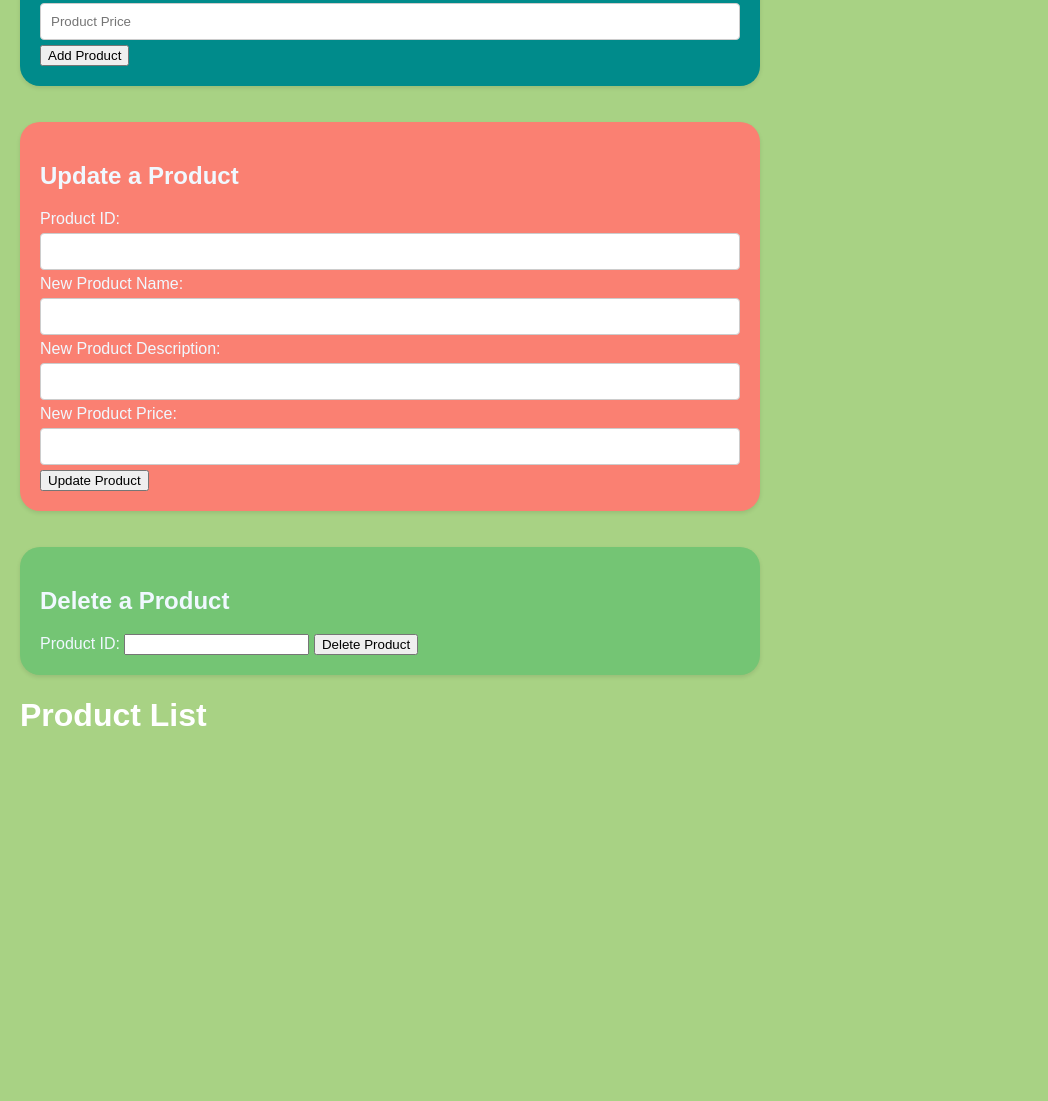
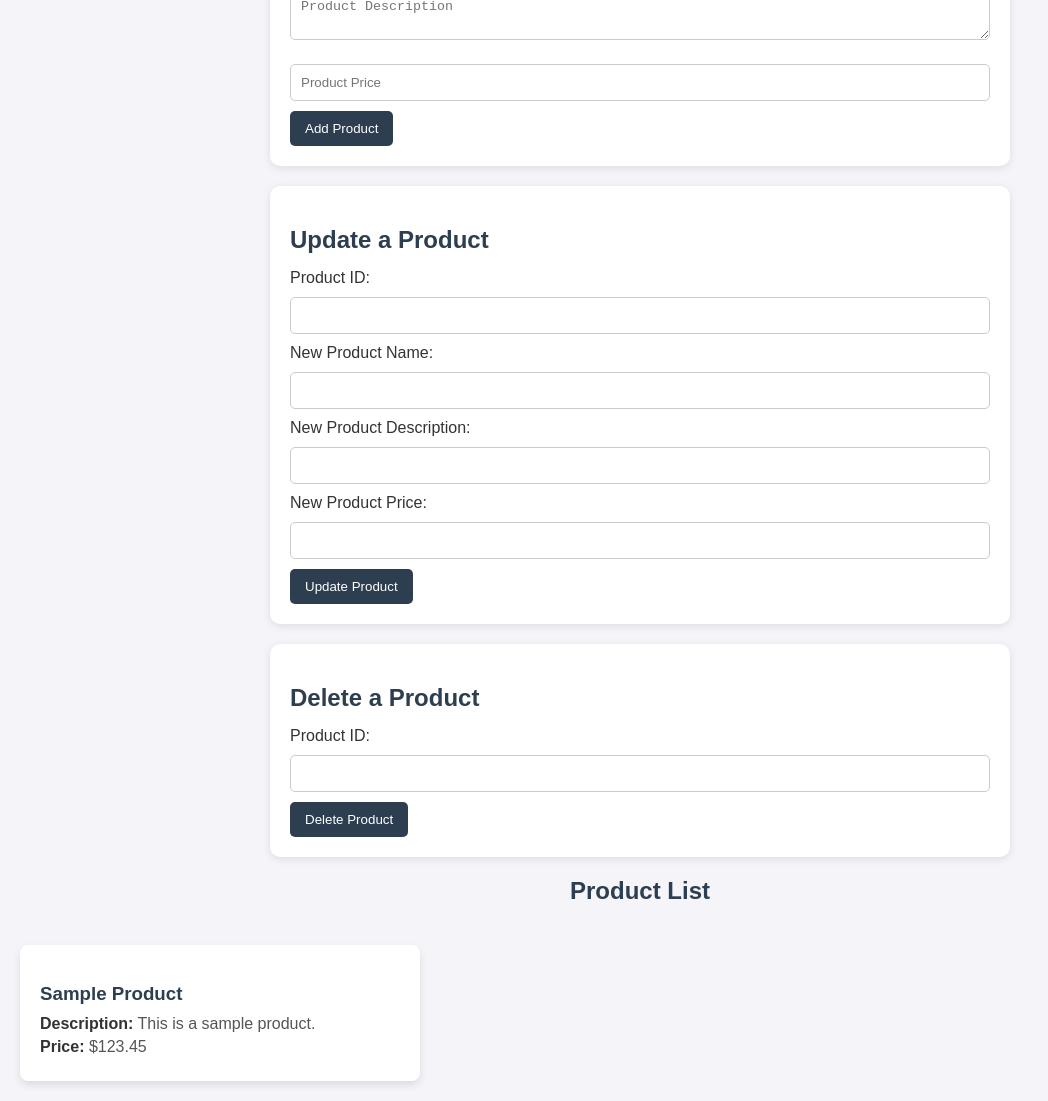
Before and after one commit to Sanaullah-Turab/Amazon-Clone, a website: page database/public/index.html in a window 1280 px wide. Shown: the part 259-1360 px from the top of the page, without its empty margins (0-1048 px from the left). Before the commit the page ends 1034 px from the top, so only its background shows below. Drawn offline with Linux system fonts and the light colour scheme; no server answers.

Commit message:
complete product management system

```diff
--- a/database/public/index.html
+++ b/database/public/index.html
@@ -1,92 +1,91 @@
 <!DOCTYPE html>
 <html lang="en">
   <head>
-    <meta charset="UTF-8">
-    <meta name="viewport" content="width=device-width, initial-scale=1.0">
+    <meta charset="UTF-8" />
+    <meta name="viewport" content="width=device-width, initial-scale=1.0" />
     <title>Product Management</title>
-    <link rel="stylesheet" href="style.css">
+    <link rel="stylesheet" href="style.css" />
   </head>
   <body>
-    <br><br>
+    <!-- Header -->
+    <header class="header">
+      <h1>Product Management System</h1>
+    </header>
+
+    <!-- Add Product Form -->
+    <section class="form-container">
       <form id="product-form">
-
         <h2>Add Product</h2>
-        <input type="text" id="name" placeholder="Product Name" required /><br>
-        <textarea id="description" placeholder="Product Description" required></textarea><br>
-        <input type="number" id="price" placeholder="Product Price" required /><br>
+        <input type="text" id="name" placeholder="Product Name" required />
+        <textarea
+          id="description"
+          placeholder="Product Description"
+          required
+        ></textarea>
+        <input type="number" id="price" placeholder="Product Price" required />
         <button type="submit">Add Product</button>
       </form>
-    <br><br>
+    </section>
+
+    <!-- Update Product Form -->
+    <section class="form-container">
       <form id="product-update-form">
         <h2>Update a Product</h2>
         <label for="update_product_id">Product ID:</label>
-        <input type="number" id="update_product_id" name="update_product_id" required>
+        <input
+          type="number"
+          id="update_product_id"
+          name="update_product_id"
+          required
+        />
         <label for="update_product_name">New Product Name:</label>
-        <input type="text" id="update_product_name" name="update_product_name" required>
+        <input
+          type="text"
+          id="update_product_name"
+          name="update_product_name"
+          required
+        />
         <label for="update_product_description">New Product Description:</label>
-        <input type="text" id="update_product_description" name="update_product_description" required>
+        <input
+          type="text"
+          id="update_product_description"
+          name="update_product_description"
+          required
+        />
         <label for="update_product_price">New Product Price:</label>
-        <input type="number" step="0.01" id="update_product_price" name="update_product_price" required>
+        <input
+          type="number"
+          step="0.01"
+          id="update_product_price"
+          name="update_product_price"
+          required
+        />
         <button type="submit">Update Product</button>
       </form>
-    <br><br>
-    <!-- <form id="product-delete-form">
-        <h2>Delete Product</h2>
-        <input type="text" id="delete-name" placeholder="Product Name" required /><br>
-        <button type="submit">Delete Product</button>
-    </form> -->
+    </section>
 
+    <!-- Delete Product Form -->
+    <section class="form-container">
       <form id="product-delete-form">
         <h2>Delete a Product</h2>
         <label for="product_id">Product ID:</label>
-        <input type="number" id="product_id" name="product_id" required>
+        <input type="number" id="product_id" name="product_id" required />
         <button type="submit">Delete Product</button>
       </form>
+    </section>
 
-    <script>
-        document.getElementById('product-update-form').addEventListener('submit', async (e) => {
-            e.preventDefault();
-            const productId = document.getElementById('update_product_id').value;
-            const productName = document.getElementById('update_product_name').value;
-            const productDescription = document.getElementById('update_product_description').value;
-            const productPrice = document.getElementById('update_product_price').value;
-            const response = await fetch(`/update-product/${productId}`, {
-                method: 'PUT',
-                headers: {
-                    'Content-Type': 'application/json',
-                },
-                body: JSON.stringify({
-                    name: productName,
-                    description: productDescription,
-                    price: productPrice
-                }),
-            });
-            if (response.ok) {
-                alert('Product updated successfully!');
-                document.getElementById('product-update-form').reset();
-                fetchProducts(); // Refresh the product list
-            } else {
-                alert('Error updating product');
-            }
-        });
-
-        document.getElementById('product-delete-form').addEventListener('submit', async (e) => {
-            e.preventDefault();
-            const productId = document.getElementById('product_id').value;
-            const response = await fetch(`/delete-product/${productId}`, {
-                method: 'DELETE',
-            });
-            if (response.ok) {
-                // alert('Product deleted successfully!');
-                document.getElementById('product-delete-form').reset();
-                fetchProducts(); // Refresh the product list
-            } else {
-                alert('Error deleting product');
-            }
-        });
-    </script>
-    <h1>Product List</h1>
-    <div id="product-list"></div>
+    <!-- Product List -->
+    <section>
+      <h1 class="section-heading">Product List</h1>
+      <div id="product-list">
+        <!-- Example Product Card -->
+        <div class="product-card">
+          <h3>Sample Product</h3>
+          <p><strong>Description:</strong> This is a sample product.</p>
+          <p><strong>Price:</strong> $123.45</p>
+        </div>
+      </div>
+    </section>
 
     <script src="app.js"></script>
   </body>
--- a/database/public/style.css
+++ b/database/public/style.css
@@ -1,55 +1,101 @@
+/* General Styles */
 body {
   font-family: Arial, sans-serif;
-    margin: 20px;
-    background-color: #a8d284;
-    color: #ffffff;
+  margin: 0;
+  padding: 0;
+  background-color: #f4f4f9;
+  color: #333;
 }
 
-#product-list div {
-    margin-bottom: 10px;
-    padding: 15px;
-    border: 1px solid #ddd;
-    border-radius: 5px;
-    background-color: #fff;
-    box-shadow: 0 2px 4px rgba(0, 0, 0, 0.1);
-}
-#product-form, #product-update-form, #product-delete-form {
-    padding: 20px;
-    border-radius: 20px; /* Increased border-radius for round edges */
-    box-shadow: 0 2px 4px rgba(0, 0, 0, 0.1);
+/* Header */
+.header {
+  background-color: #2c3e50;
+  color: #ecf0f1;
+  text-align: center;
+  padding: 20px 0;
 }
 
-#product-form {
-    max-width: 700px;
-    background-color: #008b8b;
-    color: aliceblue;
+.header h1 {
+  margin: 0;
 }
 
-#product-update-form {
-
-    max-width: 700px; /* Added max-width to limit how wide it can be */
-    background-color: #fa8072;
-    color: aliceblue
+/* Section Headings */
+.section-heading {
+  text-align: center;
+  color: #2c3e50;
+  margin: 20px 0;
 }
 
-#product-delete-form {
+/* Form Containers */
+.form-container {
   max-width: 700px;
-    background-color: #74c574;
-    color: aliceblue;
+  margin: 20px auto;
+  padding: 20px;
+  background-color: #fff;
+  border-radius: 10px;
+  box-shadow: 0 2px 8px rgba(0, 0, 0, 0.1);
 }
-#name, #price, #description,#update_product_id, #update_product_name, #update_product_price, #update_product_description, #delete-name {
+
+form h2 {
+  margin-bottom: 15px;
+  color: #2c3e50;
+}
+
+form input,
+form textarea {
   width: 100%;
   padding: 10px;
-    margin: 5px 0;
-    display: inline-block;
+  margin: 10px 0;
   border: 1px solid #ccc;
-    border-radius: 4px;
+  border-radius: 5px;
   box-sizing: border-box;
 }
 
+form button {
+  background-color: #2c3e50;
+  color: #fff;
+  border: none;
+  padding: 10px 15px;
+  border-radius: 5px;
+  cursor: pointer;
+}
+
+form button:hover {
+  background-color: #34495e;
+}
+
+/* Product List */
 #product-list {
-    display: flex;
-    flex-wrap: wrap;
-    justify-content: space-between;
-    color: black;
+  display: grid;
+  grid-template-columns: repeat(auto-fill, minmax(300px, 1fr));
+  gap: 20px;
+  padding: 20px;
+  margin-top: 20px;
 }
+
+.product-card {
+  background-color: #ffffff;
+  padding: 20px;
+  border-radius: 8px;
+  box-shadow: 0 4px 8px rgba(0, 0, 0, 0.1);
+  transition: transform 0.3s, box-shadow 0.3s;
+}
+
+.product-card:hover {
+  transform: translateY(-5px);
+  box-shadow: 0 6px 12px rgba(0, 0, 0, 0.15);
+}
+
+.product-card h3 {
+  color: #2c3e50;
+  margin-bottom: 10px;
+}
+
+.product-card p {
+  margin: 5px 0;
+  color: #555;
+}
+
+.product-card p strong {
+  color: #333;
+}
```
Lines whose indentation alone changed are shown as unchanged.
